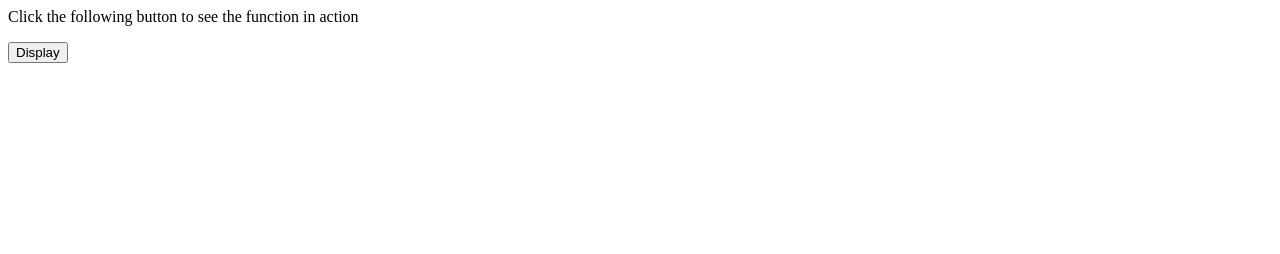
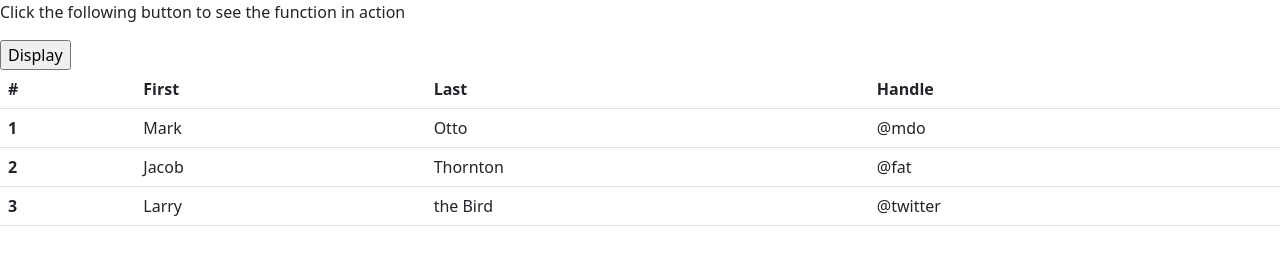
Before and after one commit to mwesterham/cse412-retail-app, a website: page index.htm in a window 1280 px wide. Drawn offline with nearby package versions, Linux system fonts and the light colour scheme.

Commit message:
Set up jquery and bootstrap
- also include examples

```diff
--- a/index.htm
+++ b/index.htm
@@ -3,13 +3,54 @@
     <meta charset="utf-8">
     <title>CSE412 Web App</title>
 
+    <link rel="stylesheet" href="css/bootstrap.min.css">
     <link rel="stylesheet" href="stylesheets/index.css" type="text/css">
 
+    <script src="jquery/jquery.js"></script>
+    <script src="js/bootstrap.min.js"></script>
     <script src="axios/axios.js"></script>
     <script src="javascripts/index.js" charset="utf-8"></script>
   </head>
   <body>
+
+
+
     <p>Click the following button to see the function in action</p>
     <input type = "button" onclick = "myfunction()" value = "Display">
+
+    <!-- Example of bootstrap -->
+    <table class="table">
+      <thead>
+        <tr>
+          <th scope="col">#</th>
+          <th scope="col">First</th>
+          <th scope="col">Last</th>
+          <th scope="col">Handle</th>
+        </tr>
+      </thead>
+      <tbody>
+        <tr>
+          <th scope="row">1</th>
+          <td>Mark</td>
+          <td>Otto</td>
+          <td>@mdo</td>
+        </tr>
+        <tr>
+          <th scope="row">2</th>
+          <td>Jacob</td>
+          <td>Thornton</td>
+          <td>@fat</td>
+        </tr>
+        <tr>
+          <th scope="row">3</th>
+          <td>Larry</td>
+          <td>the Bird</td>
+          <td>@twitter</td>
+        </tr>
+      </tbody>
+    </table>
+
+    <!-- Jquery example div to add text to -->
+    <div id="info"></div>
   </body>
 </html>
--- a/package.json
+++ b/package.json
@@ -1,7 +1,9 @@
 {
   "dependencies": {
     "axios": "^1.2.0",
+    "bootstrap": "^5.2.3",
     "express": "^4.18.2",
+    "jquery": "^3.6.1",
     "pg": "^8.8.0"
   }
 }
--- a/public/javascripts/index.js
+++ b/public/javascripts/index.js
@@ -5,4 +5,5 @@
   });
   const json_result = result.data;
   console.log(json_result);
+  $("#info").text(JSON.stringify(json_result)); // jquery call
 }
--- a/server.js
+++ b/server.js
@@ -21,6 +21,8 @@
 const port = 3000;
 
 // Statically vended files
+app.use(express.static(__dirname + '/node_modules/bootstrap/dist'));
+app.use('/jquery', express.static(__dirname + '/node_modules/jquery/dist/'));
 app.use('/axios', express.static(__dirname + '/node_modules/axios/dist/'));
 app.use(express.static('public'));
 
```
